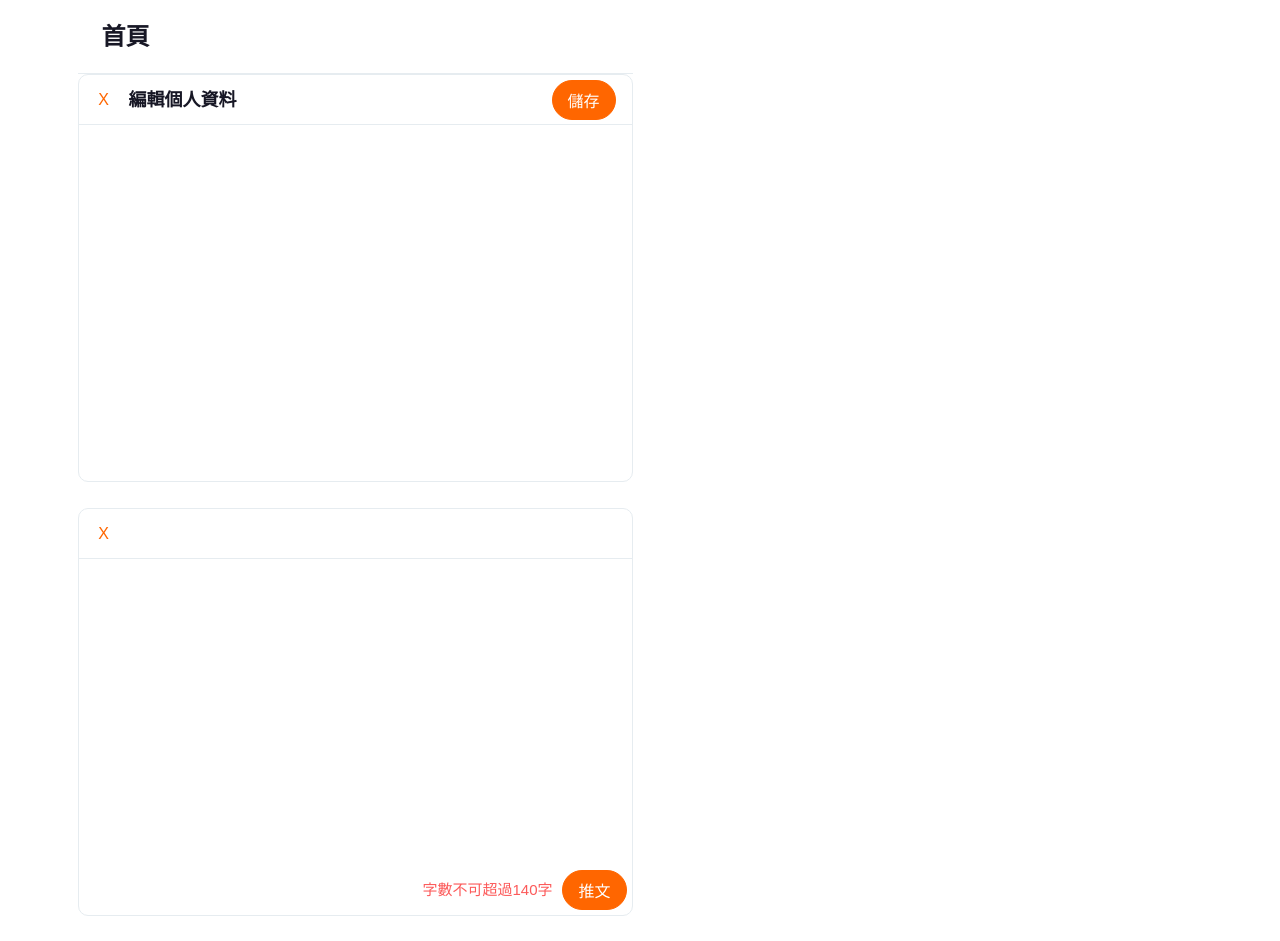
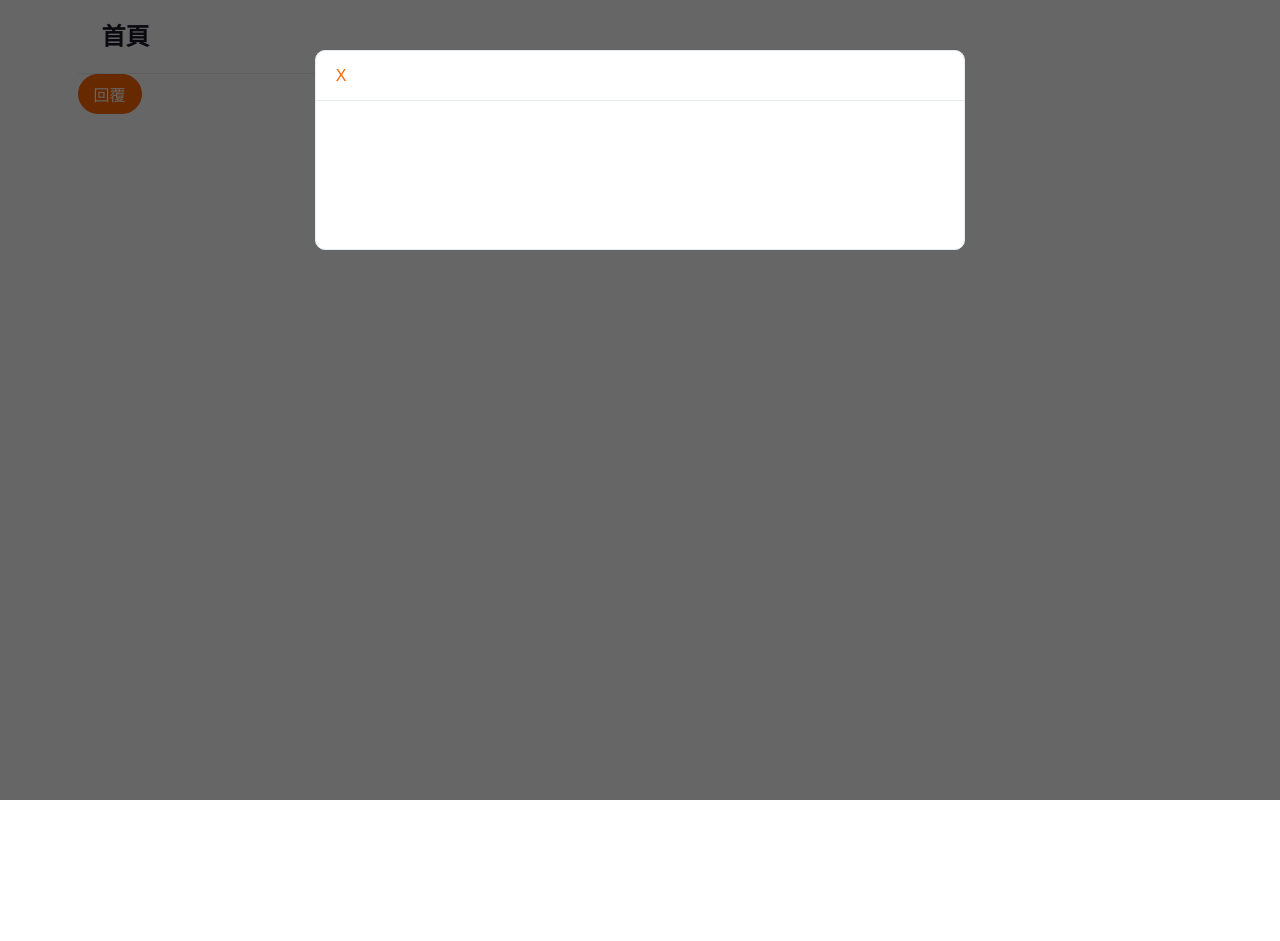
Before and after one commit to Ai-Chen-Hsieh/Twitter-2023, a React (Create React App) app: page /demo in a window 1280 px wide. Shown: the top 941 px of the page. After the commit the page ends 800 px from the top, so only its background shows below. Built offline with nearby package versions, Linux system fonts and the light colour scheme.

Commit message:
create replyModal

```diff
--- a/src/components/ReplyModal.jsx
+++ b/src/components/ReplyModal.jsx
@@ -1,7 +1,18 @@
+import { ModalWrapper, Modal, ModalHeader, ModalCloseButton, ModalContent, ModalFooter, ModalTitle, ModalWarning } from "../components/common/modal.styled";
+import { TweetItem } from "./TweetItem"
 
 const ReplyModal = () => {
     return (
-        <></>
+        <>
+        <ModalWrapper>
+            <Modal>
+                <ModalHeader>
+                    <ModalCloseButton/>
+                </ModalHeader>
+            </Modal>
+
+        </ModalWrapper>
+        </>
     )
 }
 
--- a/src/components/TweetItem.jsx
+++ b/src/components/TweetItem.jsx
@@ -76,8 +76,10 @@ const StyledTweetItem = styled.div`
             cursor: pointer;
         }
     }
-    .response-section{
+`
+const StyledResponse = styled.div`
     color: var(--secondary);
+
     .response{
         display: inline-block;
         width: 80px;
@@ -86,7 +88,6 @@ const StyledTweetItem = styled.div`
     }
     .reply-count, .like-count{
         margin-left: 5px;
-        }
 }
 
 `
@@ -111,7 +112,7 @@ const TweetItem = ({item, onLikeToggle}) => {
                     <div
                         onClick={()=> {navigate(`/user/${item.id}`)}}
                         className="content">{item.description}</div>
-                    <div className="response-section">
+                    <StyledResponse>
                         <span className="response reply">
                             <Comment />
                             <span className="reply-count">{item.repliedCount}</span>
@@ -122,8 +123,7 @@ const TweetItem = ({item, onLikeToggle}) => {
                             {item.isLike ? <Liked /> : <Like />}
                             <span className="like-count">{item.likedCount}</span>
                         </span>
-
-                    </div>
+                    </StyledResponse>
                 </div>
             </div>
         </StyledTweetItem>
@@ -131,3 +131,4 @@ const TweetItem = ({item, onLikeToggle}) => {
 }
 
 export default TweetItem
+export{ StyledTweetItem as TweetItem }
--- a/src/components/common/modal.styled.js
+++ b/src/components/common/modal.styled.js
@@ -1,14 +1,34 @@
 import styled from "styled-components";
 
-const StyledModalContainer = styled.div`
+const StyledModalWrapper = styled.div`
+    width: 100%;
+    height: 100%;
+    background-color: rgba(0, 0, 0, 0.6);
+
+    /*position*/
+    position: fixed;
+    top: 0;
+    left: 0;
+    right: 0;
+`
+
+const StyledModal = styled.div`
     display: flex;
     flex-direction: column;
-    width: 100%;
-    height: 100%;
+    flex: 1 0 auto;
     max-width: 650px;
-    max-height: 500px;
+    min-height: 200px;
     border:1px solid var(--gray-20);
     border-radius: 10px;
+    background-color: var(--dark-0);
+
+    z-index: 99;
+    /*position*/
+    position: absolute;
+    top: 50px;
+    left: 0;
+    right: 0;
+    margin: auto;
 `
 
 const StyledModalHeader = styled.div`
@@ -42,7 +62,6 @@ const StyledCloseButton = styled.div`
         content: "\u0058";
         color: var(--main);
     }
-
 `
 
 const StyledModalContent = styled.div`
@@ -50,6 +69,7 @@ const StyledModalContent = styled.div`
     flex: 1;
 
 `
+
 const StyledModalFooter = styled.div`
     width: 100%;
     height: 50px;
@@ -79,7 +99,8 @@ const StyledModalFooterWarning = styled.span`
 `
 
 export {
-    StyledModalContainer as ModalContainer,
+    StyledModalWrapper as ModalWrapper,
+    StyledModal as Modal,
     StyledModalHeader as ModalHeader,
     StyledCloseButton as ModalCloseButton,
     StyledModalContent as ModalContent,
--- a/src/pages/DemoPage.jsx
+++ b/src/pages/DemoPage.jsx
@@ -1,53 +1,24 @@
-import { Header } from "components";
-import { ModalContainer, ModalHeader, ModalCloseButton, ModalContent, ModalFooter, ModalTitle, ModalWarning } from "../components/common/modal.styled";
-import { Button } from "../components"
+import { createPortal } from "react-dom";
+import { useState } from "react";
+import { Header, Button } from "components";
+import { ReplyModal } from "components";
 
 /**
  * [Demo] 共用 Component
  * @returns
  */
 const DemoPage = () => {
+  const [ showReplyModal, setShowReplyModal ] = useState(false)
   return (
     <div className="container">
       <div className="row">
         <div className="col-6">
           <Header text="首頁"/>
-          <ModalContainer>
-            <ModalHeader>
-              <ModalCloseButton/>
-              <ModalTitle>編輯個人資料</ModalTitle>
-              <Button
-                text="儲存"
-              />
-            </ModalHeader>
-            <ModalContent/>
-          </ModalContainer>
-          <br></br>
-          <ModalContainer>
-            <ModalHeader>
-              <ModalCloseButton/>
-            </ModalHeader>
-            <ModalContent/>
-            <ModalFooter>
-              <ModalWarning>字數不可超過140字</ModalWarning>
-              <Button
-                text="推文"
-              />
-            </ModalFooter>
-          </ModalContainer>
-          <br></br>
-          <ModalContainer>
-            <ModalHeader>
-              <ModalCloseButton/>
-            </ModalHeader>
-            <ModalContent/>
-            <ModalFooter>
-              <ModalWarning>內容不可空白</ModalWarning>
-              <Button
-                text="回覆"
-              />
-            </ModalFooter>
-          </ModalContainer>
+          <Button
+            text="回覆"
+          />
+          <ReplyModal/>
+
           <br />
         </div>
       </div>
```
Lines whose indentation alone changed are shown as unchanged.
